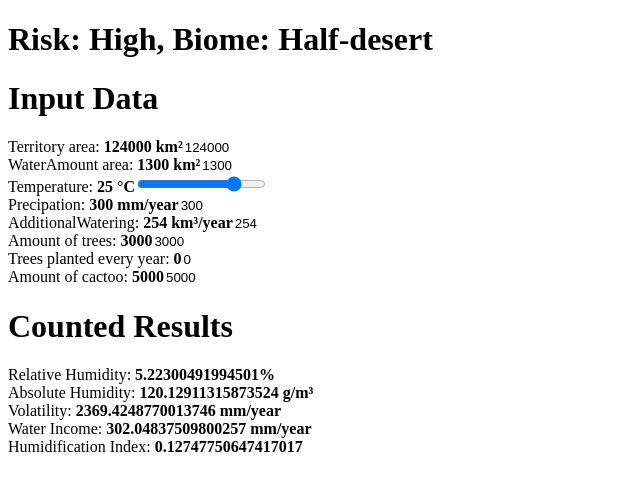
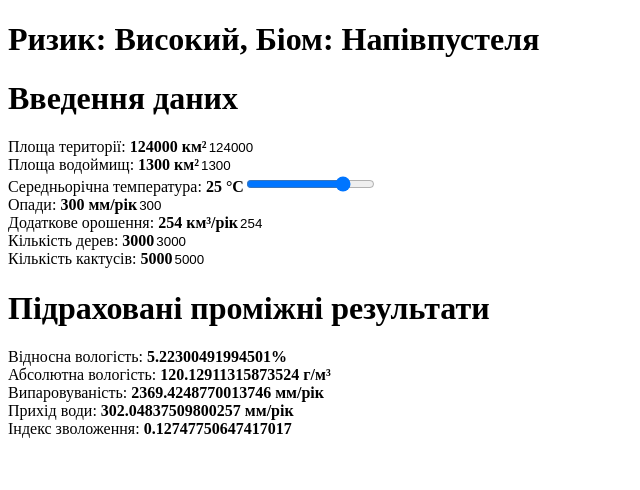
Before and after one commit to Unerty/desertification, a Gatsby site: page / in a window 1280 px wide. Shown: the whole page, without its empty margins (0-640 px from the left). Built offline with nearby package versions, Linux system fonts and the light colour scheme; Gatsby itself is replaced by a stand-in of ours.

Commit message:
Translate to ukrainian

```diff
--- a/src/components/Header.tsx
+++ b/src/components/Header.tsx
@@ -9,45 +9,45 @@ const Header = (props: IProps) => {
   let risk = "";
   let biome = "";
   if (props.riskCategory === "cold-desert") {
-    risk = "Very high";
-    biome = "Cold desert";
+    risk = "Дуже високий";
+    biome = "Холодна пустеля";
   }
   if (props.riskCategory === "desert") {
-    risk = "Very high";
-    biome = "Desert";
+    risk = "Дуже високий";
+    biome = "Пустеля";
   }
   if (props.riskCategory === "half-desert") {
-    risk = "High";
-    biome = "Half-desert";
+    risk = "Високий";
+    biome = "Напівпустеля";
   }
   if (props.riskCategory === "steppe") {
-    risk = "Medium";
-    biome = "Steppe";
+    risk = "Середній";
+    biome = "Степ";
   }
   if (props.riskCategory === "forest-steppe") {
-    risk = "Moderate";
-    biome = "Forest-steppe";
+    risk = "Помірний";
+    biome = "Лісостеп";
   }
   if (props.riskCategory === "cold-forest-steppe") {
-    risk = "Moderate";
-    biome = "Forest-steppe";
+    risk = "Помірний";
+    biome = "Лісостеп";
   }
   if (props.riskCategory === "forest") {
-    risk = "Low";
-    biome = "Forest";
+    risk = "Низький";
+    biome = "Ліс";
   }
   if (props.riskCategory === "rainforest") {
-    risk = "Low";
-    biome = "Rainforest";
+    risk = "Низький";
+    biome = "Джунглі";
   }
   if (props.riskCategory === "wetland") {
-    risk = "Low";
-    biome = "Wetland";
+    risk = "Низький";
+    biome = "Болото";
   }
   return (
     <div className={"header"}>
       <h1>
-        Risk: {risk}, Biome: {biome}
+        Ризик: {risk}, Біом: {biome}
       </h1>
     </div>
   );
--- a/src/components/countedResults/AbsoluteHumidity.tsx
+++ b/src/components/countedResults/AbsoluteHumidity.tsx
@@ -7,7 +7,7 @@ interface IProps {
 
 const AbsoluteHumidity = (props: IProps) =>
   <div className={"rounded card water-color"}>
-    <span>Absolute Humidity: <strong> {props.absoluteHumidity} g/m³</strong></span>
+    <span>Абсолютна вологість: <strong> {props.absoluteHumidity} г/м³</strong></span>
   </div>;
 
 export default AbsoluteHumidity;
--- a/src/components/countedResults/HumidificationIndex.tsx
+++ b/src/components/countedResults/HumidificationIndex.tsx
@@ -7,7 +7,7 @@ interface IProps {
 
 const HumidificationIndex = (props: IProps) =>
   <div className={"rounded card"}>
-    <span>Humidification Index: <strong> {props.humidificationIndex} </strong></span>
+    <span>Індекс зволоження: <strong> {props.humidificationIndex} </strong></span>
   </div>;
 
 export default HumidificationIndex;
--- a/src/components/countedResults/RelativeHumidity.tsx
+++ b/src/components/countedResults/RelativeHumidity.tsx
@@ -7,7 +7,7 @@ interface IProps {
 
 const RelativeHumidity = (props: IProps) =>
   <div className={"rounded card water-color"}>
-    <span>Relative Humidity: <strong> {props.relativeHumidity}%</strong></span>
+    <span>Відносна вологість: <strong> {props.relativeHumidity}%</strong></span>
   </div>;
 
 export default RelativeHumidity;
--- a/src/components/countedResults/Volatility.tsx
+++ b/src/components/countedResults/Volatility.tsx
@@ -7,7 +7,7 @@ interface IProps {
 
 const Volatility = (props: IProps) =>
   <div className={"rounded card water-color"}>
-    <span>Volatility: <strong> {props.volatility==1? 0 : props.volatility} mm/year</strong></span>
+    <span>Випаровуваність: <strong> {props.volatility==1? 0 : props.volatility} мм/рік</strong></span>
   </div>;
 
 export default Volatility;
--- a/src/components/countedResults/WaterIncome.tsx
+++ b/src/components/countedResults/WaterIncome.tsx
@@ -7,7 +7,7 @@ interface IProps {
 
 const WaterIncome = (props: IProps) =>
   <div className={"rounded card water-color"}>
-    <span>Water Income: <strong> {props.waterIncome} mm/year</strong></span>
+    <span>Прихід води: <strong> {props.waterIncome} мм/рік</strong></span>
   </div>;
 
 export default WaterIncome;
--- a/src/components/inputs/AdditionalWateringInput.tsx
+++ b/src/components/inputs/AdditionalWateringInput.tsx
@@ -8,7 +8,7 @@ interface IProps {
 
 const AdditionalWateringInput = (props: IProps) =>
   <div className={"rounded card water-color"}>
-    <span>AdditionalWatering: <strong> {props.additionalWatering} km³/year</strong></span>
+    <span>Додаткове орошення: <strong> {props.additionalWatering} км³/рік</strong></span>
     <input style={{ borderStyle: "unset", borderRadius: "10px" }}
            type="number" id="additionalWateringSelector" name="additionalWateringSelector" min="0" step="1" value={props.additionalWatering}
            onInput={(event) => props.onInput(event)}
--- a/src/components/inputs/CactooAmountInput.tsx
+++ b/src/components/inputs/CactooAmountInput.tsx
@@ -8,7 +8,7 @@ interface IProps {
 
 const CactooAmountInput = (props: IProps) =>
   <div className={"rounded card cactoo-color"}>
-    <span>Amount of cactoo: <strong> {props.cactooAmount}</strong></span>
+    <span>Кількість кактусів: <strong> {props.cactooAmount}</strong></span>
     <input style={{ borderStyle: "unset", borderRadius: "10px" }}
            type="number" id="cactooAmountSelector" name="cactooAmountSelector" min="0" step="1" value={props.cactooAmount}
            onInput={(event) => props.onInput(event)}
--- a/src/components/inputs/PrecipationInput.tsx
+++ b/src/components/inputs/PrecipationInput.tsx
@@ -8,7 +8,7 @@ interface IProps {
 
 const PrecipationInput = (props: IProps) =>
   <div className={"rounded card water-color"}>
-    <span>Precipation: <strong> {props.precipation} mm/year</strong></span>
+    <span>Опади: <strong> {props.precipation} мм/рік</strong></span>
     <input style={{ borderStyle: "unset", borderRadius: "10px" }}
            type="number" id="precipationSelector" name="precipationSelector" min="0" step="1" value={props.precipation}
            onInput={(event) => props.onInput(event)}
--- a/src/components/inputs/TemperatureInput.tsx
+++ b/src/components/inputs/TemperatureInput.tsx
@@ -8,7 +8,7 @@ interface IProps {
 
 const TemperatureInput = (props: IProps) =>
   <div className={"rounded card"}>
-    <span>Temperature: <strong> {props.temperature} °C</strong></span>
+    <span>Середньорічна температура: <strong> {props.temperature} °C</strong></span>
     <input style={{width: "max-content"}} type={"range"} id="temperatureSelector" name="temperatureSelector" min="-25" max="70" step="1"
            onInput={(event) => props.onInput(event)}
            onChange={(event) => props.onInput(event)}
--- a/src/components/inputs/TerritoryInput.tsx
+++ b/src/components/inputs/TerritoryInput.tsx
@@ -8,7 +8,7 @@ interface IProps {
 
 const TerritoryInput = (props: IProps) =>
   <div className={"rounded card"}>
-    <span>Territory area: <strong> {props.territory} km²</strong></span>
+    <span>Площа території: <strong> {props.territory} км²</strong></span>
     <input style={{ borderStyle: "unset", borderRadius: "10px" }}
            type="number" id="territorySelector" name="territorySelector" min="0" step="1" value={props.territory}
            onInput={(event) => props.onInput(event)}
--- a/src/components/inputs/TreeAmountInput.tsx
+++ b/src/components/inputs/TreeAmountInput.tsx
@@ -8,7 +8,7 @@ interface IProps {
 
 const TreeAmountInput = (props: IProps) =>
   <div className={"rounded card tree-color"}>
-    <span>Amount of trees: <strong> {props.treeAmount}</strong></span>
+    <span>Кількість дерев: <strong> {props.treeAmount}</strong></span>
     <input style={{ borderStyle: "unset", borderRadius: "10px" }}
            type="number" id="treeAmountSelector" name="treeAmountSelector" min="0" step="1" value={props.treeAmount}
            onInput={(event) => props.onInput(event)}
--- a/src/components/inputs/TreePlantingInput.tsx
+++ /dev/null
@@ -1,19 +0,0 @@
-import * as React from "react";
-
-interface IProps {
-  treePlanting: number;
-  onInput: (event: any) => void;
-
-}
-
-const TreePlantingInput = (props: IProps) =>
-  <div className={"rounded card tree-color"}>
-    <span>Trees planted every year: <strong> {props.treePlanting}</strong></span>
-    <input style={{ borderStyle: "unset", borderRadius: "10px" }}
-           type="number" id="treePlantingSelector" name="treePlantingSelector" min="0" step="1" value={props.treePlanting}
-           onInput={(event) => props.onInput(event)}
-           onChange={(event) => props.onInput(event)}
-    />
-  </div>;
-
-export default TreePlantingInput;
--- a/src/components/inputs/WaterAmountInput.tsx
+++ b/src/components/inputs/WaterAmountInput.tsx
@@ -8,7 +8,7 @@ interface IProps {
 
 const WaterAmountInput = (props: IProps) =>
   <div className={"rounded card water-color"}>
-    <span>WaterAmount area: <strong> {props.waterAmount} km²</strong></span>
+    <span>Площа водоймищ: <strong> {props.waterAmount} км²</strong></span>
     <input style={{ borderStyle: "unset", borderRadius: "10px" }}
            type="number" id="waterAmountSelector" name="waterAmountSelector" min="0" step="1" value={props.waterAmount}
            onInput={(event) => props.onInput(event)}
--- a/src/pages/index.tsx
+++ b/src/pages/index.tsx
@@ -10,7 +10,6 @@ import TemperatureInput from "../components/inputs/TemperatureInput";
 import TerritoryInput from "../components/inputs/TerritoryInput";
 import TreeAmountInput from "../components/inputs/TreeAmountInput";
 import CactooAmountInput from "../components/inputs/CactooAmountInput";
-import TreePlantingInput from "../components/inputs/TreePlantingInput";
 import PrecipationInput from "../components/inputs/PrecipationInput";
 import AdditionalWateringInput from "../components/inputs/AdditionalWateringInput";
 import RelativeHumidity from "../components/countedResults/RelativeHumidity";
@@ -160,7 +159,7 @@ export default class extends React.Component<IProps, IState> {
         <div className="background-image forest" style={{ opacity: riskCategory === "forest" ? 1 : 0 }}/>
         <div className="background-image wetland" style={{ opacity: riskCategory === "wetland" ? 1 : 0 }}/>
         <Header riskCategory={riskCategory}/>
-        <h1>Input Data</h1>
+        <h1>Введення даних</h1>
         <div className={"group-of-cards"}>
           <TerritoryInput territory={this.state.territory}
                           onInput={(event: any) => {
@@ -198,18 +197,13 @@ export default class extends React.Component<IProps, IState> {
                              this.setState({ treeAmount: Number(event.target.value) });
                              this.setCountedResults();
                            }}/>
-          <TreePlantingInput treePlanting={this.state.treePlanting}
-                             onInput={(event: any) => {
-                               this.setState({ treePlanting: Number(event.target.value) });
-                               this.setCountedResults();
-                             }}/>
           <CactooAmountInput cactooAmount={this.state.cactooAmount}
                              onInput={(event: any) => {
                                this.setState({ cactooAmount: Number(event.target.value) });
                                this.setCountedResults();
                              }}/>
         </div>
-        <h1>Counted Results</h1>
+        <h1>Підраховані проміжні результати</h1>
         <div className={"group-of-cards"}>
           <RelativeHumidity relativeHumidity={this.state.relativeHumidity}/>
           <AbsoluteHumidity absoluteHumidity={this.state.absoluteHumidity}/>
```
Also changed, not shown: src/layouts/index.tsx (+3 -4 lines).
